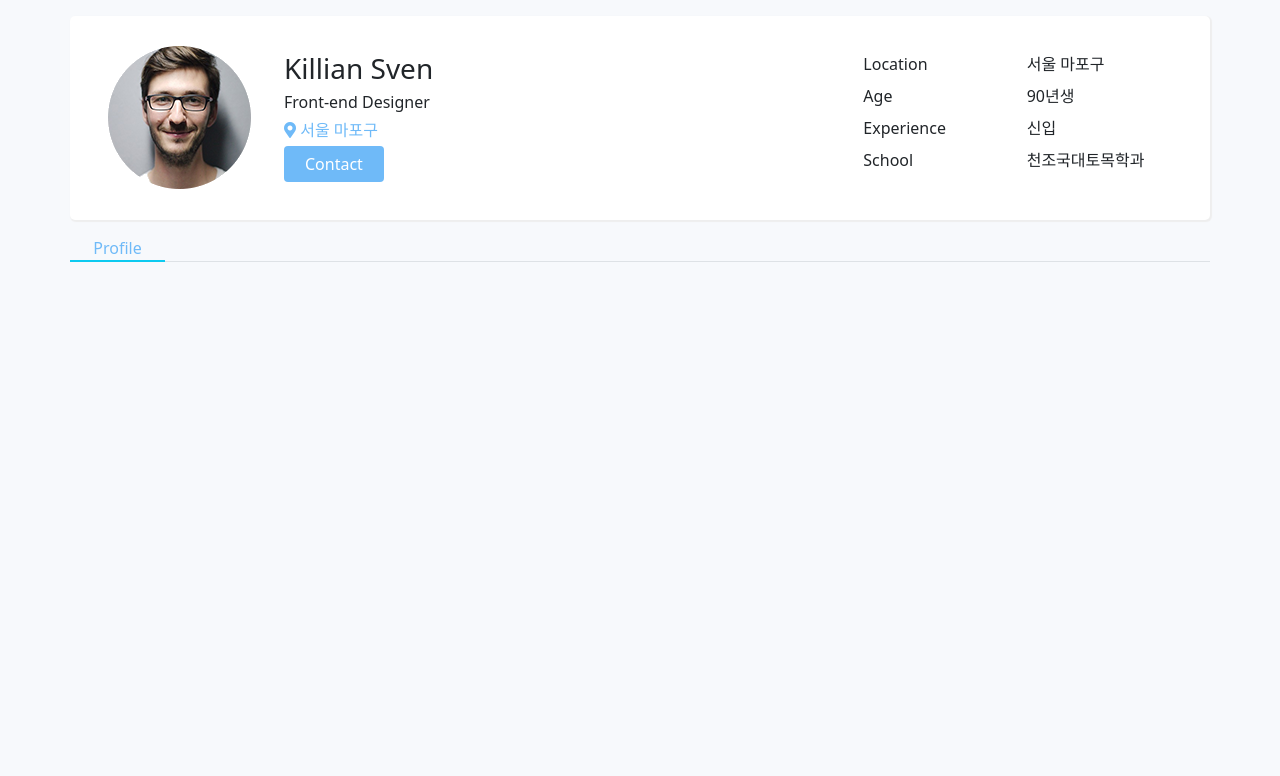
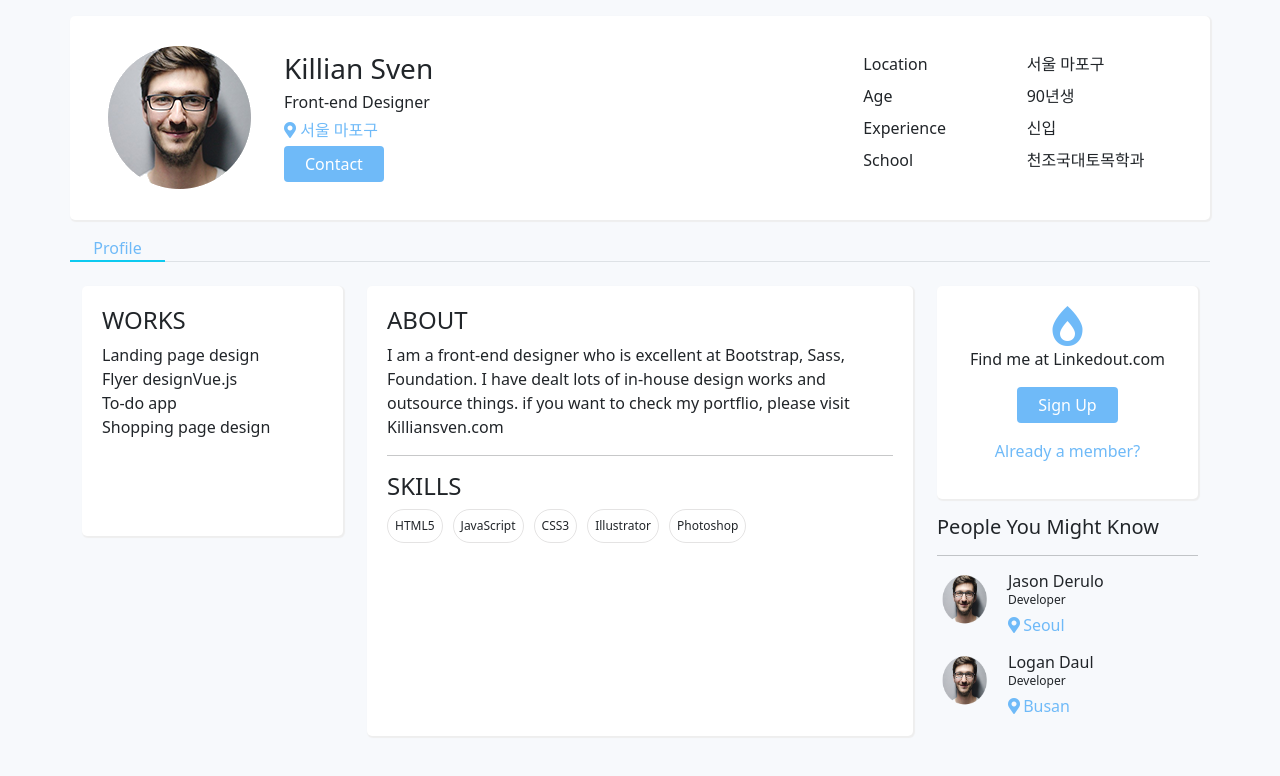
Before and after one commit to guswnsakvk/SNS-Profile, a plain HTML site: page index.html in a window 1280 px wide. Drawn offline with nearby package versions, Linux system fonts and the light colour scheme.

Commit message:
Contents

```diff
--- a/index.html
+++ b/index.html
@@ -62,5 +62,72 @@
       <p class="col-md-11 col-10 border-bottom"></p>
     </div>
   </div>
+
+  <div class="container mt-2">
+    <div class="row">
+      <div class="col-md-3">
+        <div class="white-box mb-3" style="height: 250px;">
+          <h4>WORKS</h4>
+          <p>Landing page design<br>Flyer design<be>Vue.js<br>To-do app<br>Shopping page design</p>
+        </div>
+      </div>
+      <div class="col-md-6">
+        <div class="white-box mb-3" style="height: 450px;">
+          <h4>ABOUT</h4>
+          <p>I am a front-end designer who is excellent at Bootstrap, Sass, Foundation.
+            I have dealt lots of in-house design works and outsource things.
+            if you want to check my portflio, please visit Killiansven.com
+          </p>
+          <hr>
+          <h4>SKILLS</h4>
+          <div class="d-flex flex-wrap">
+            <span class="pill">HTML5</span>
+            <span class="pill">JavaScript</span>
+            <span class="pill">CSS3</span>
+            <span class="pill">Illustrator</span>
+            <span class="pill">Photoshop</span>
+          </div>
+          </div>
+      </div>
+      <div class="col-md-3">
+        <div class="white-box text-center mb-3">
+          <i class="fas fa-burn font-color fs-1"></i>
+          <p>Find me at Linkedout.com</p>
+          <p class="btn font-color"> Sign Up</p>
+          <p class="font-color">Already a member?</p>
+        </div>
+
+        <h5>People You Might Know</h5>
+        <hr>
+
+        <div class="d-flex">
+          <div class="flex-shrink-0">
+            <img class="friend" src="./profile-pic.png" alt="#">
+          </div>
+          <div class="flex-grow-1 ms-3">
+            <h6 class="mb-0">Jason Derulo</h6>
+            <p class="friend-info mb-1">Developer</p>
+            <p class="friend-info">
+              <i class="fas fa-map-marker-alt font-color fs-6"></i>
+              <span class="font-color fs-6">Seoul</span>
+            </p>
+          </div>
+        </div>
+        <div class="d-flex">
+          <div class="flex-shrink-0">
+            <img class="friend" src="./profile-pic.png" alt="#">
+          </div>
+          <div class="flex-grow-1 ms-3">
+            <h6 class="mb-0">Logan Daul</h6>
+            <p class="friend-info mb-1">Developer</p>
+            <p class="friend-info">
+              <i class="fas fa-map-marker-alt font-color fs-6"></i>
+              <span class="font-color fs-6">Busan</span>
+            </p>
+          </div>
+        </div>
+      </div>
+    </div>
+  </div>
 </body>
 </html>
--- a/style.css
+++ b/style.css
@@ -25,4 +25,14 @@ body{
   padding: 7px;
   border-radius: 20px;
   margin-right: 10px;
+  margin-bottom: 7px;
 }
+
+.friend{
+  width: 55px;
+  height: 55px;
+}
+
+.friend-info{
+  font-size: 12px;
+}
```
